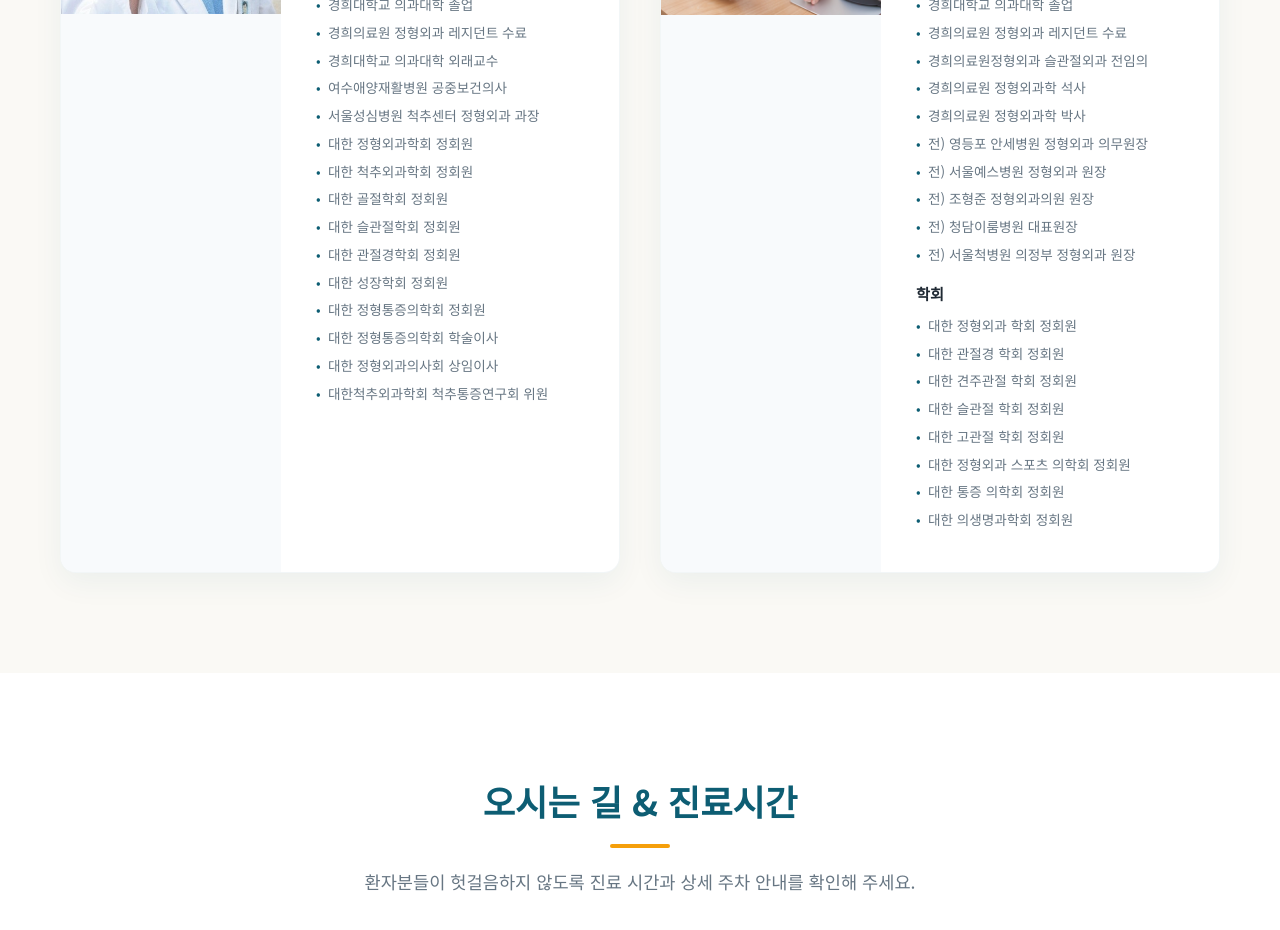
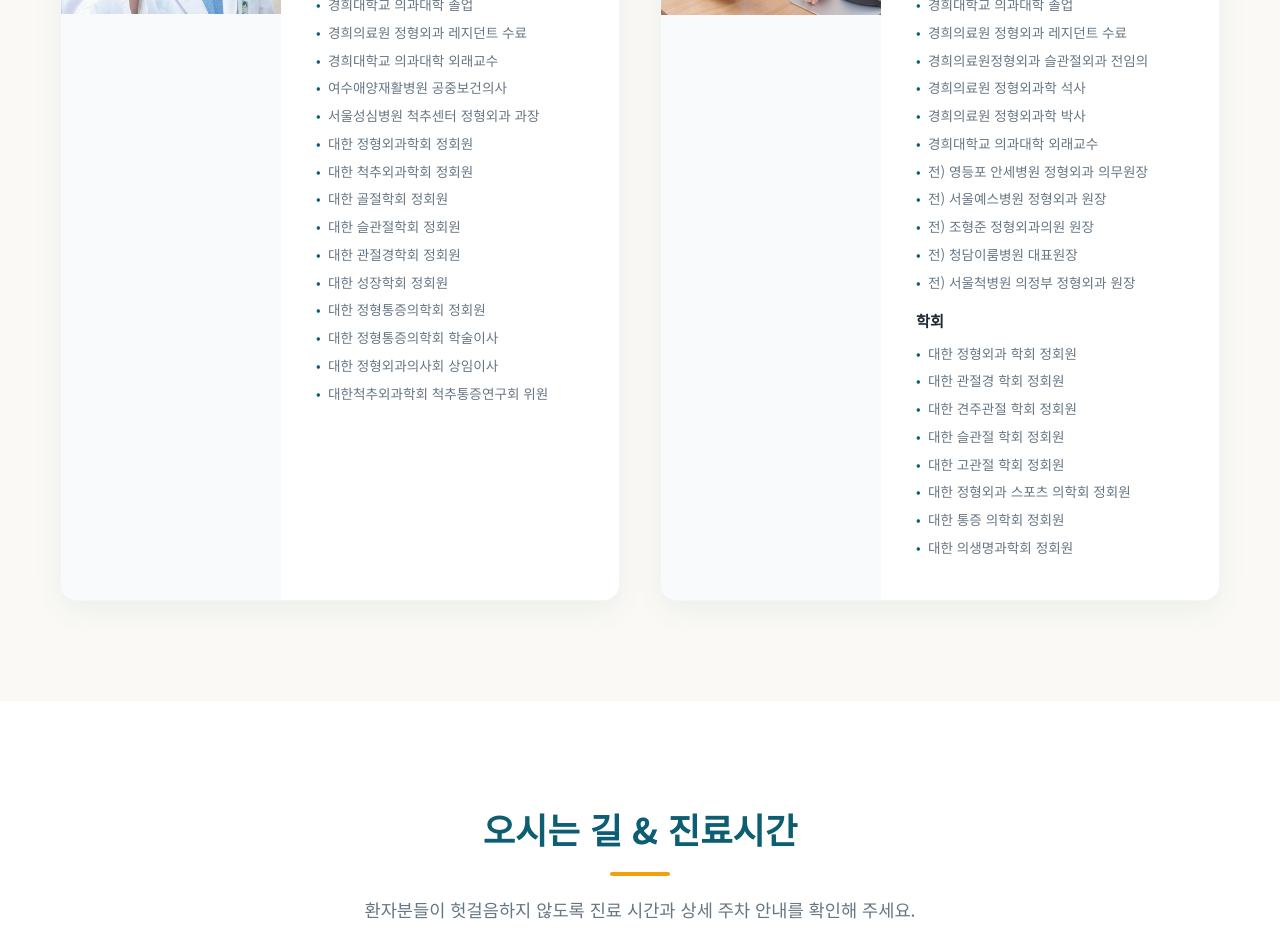
Before and after one commit to cholinus-OS/goodssen, a Next.js app: page / in a window 1280 px wide. Shown: the part 2800-3730 px from the top of the page. Built offline with nearby package versions, Linux system fonts and the light colour scheme.

Commit message:
feat: 조형준 원장 이력에 외래교수 경력 추가

```diff
--- a/src/app/page.tsx
+++ b/src/app/page.tsx
@@ -251,6 +251,7 @@ export default function Home() {
                           <li>경희의료원정형외과 슬관절외과 전임의</li>
                           <li>경희의료원 정형외과학 석사</li>
                           <li>경희의료원 정형외과학 박사</li>
+                          <li>경희대학교 의과대학 외래교수</li>
                           <li>전) 영등포 안세병원 정형외과 의무원장</li>
                           <li>전) 서울예스병원 정형외과 원장</li>
                           <li>전) 조형준 정형외과의원 원장</li>
```
